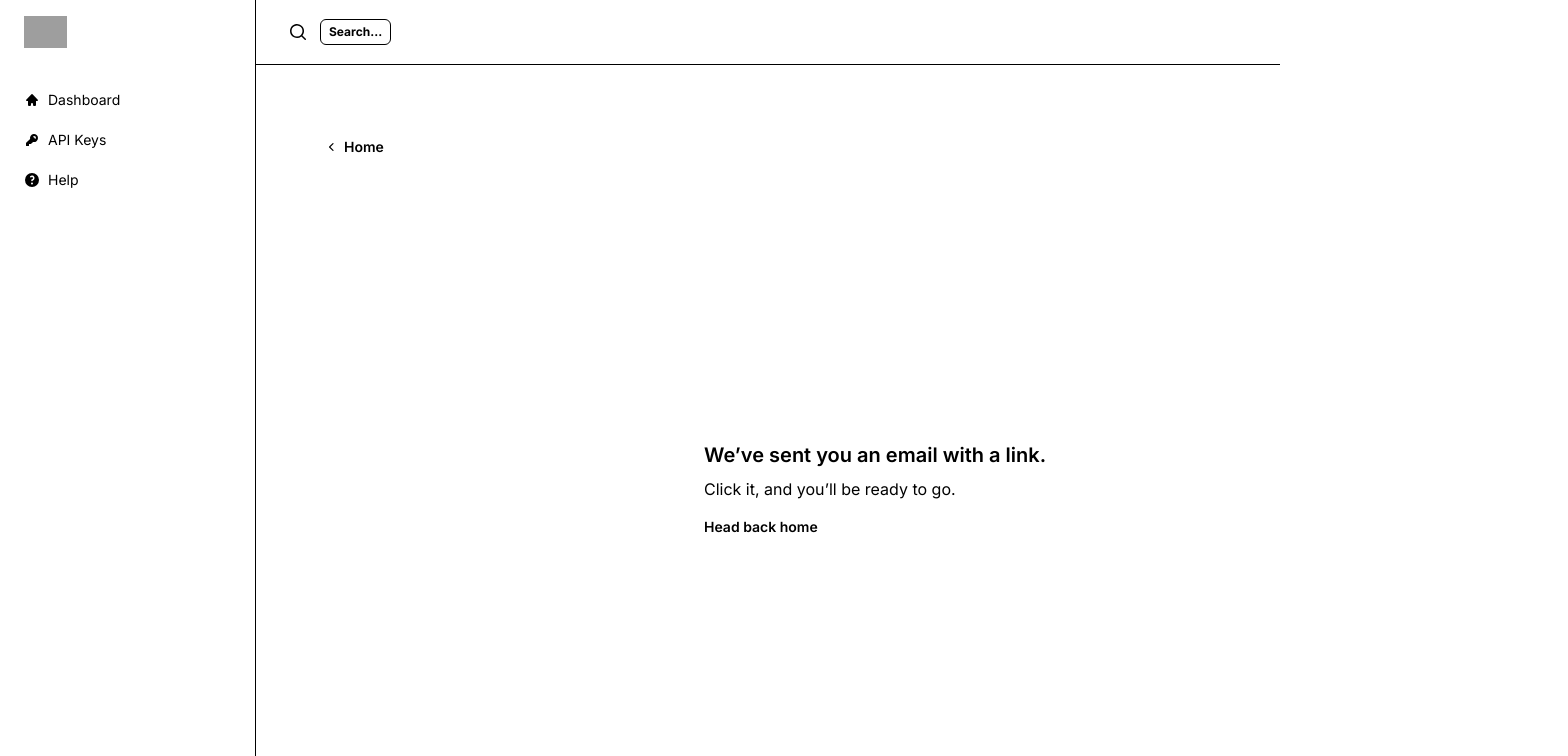
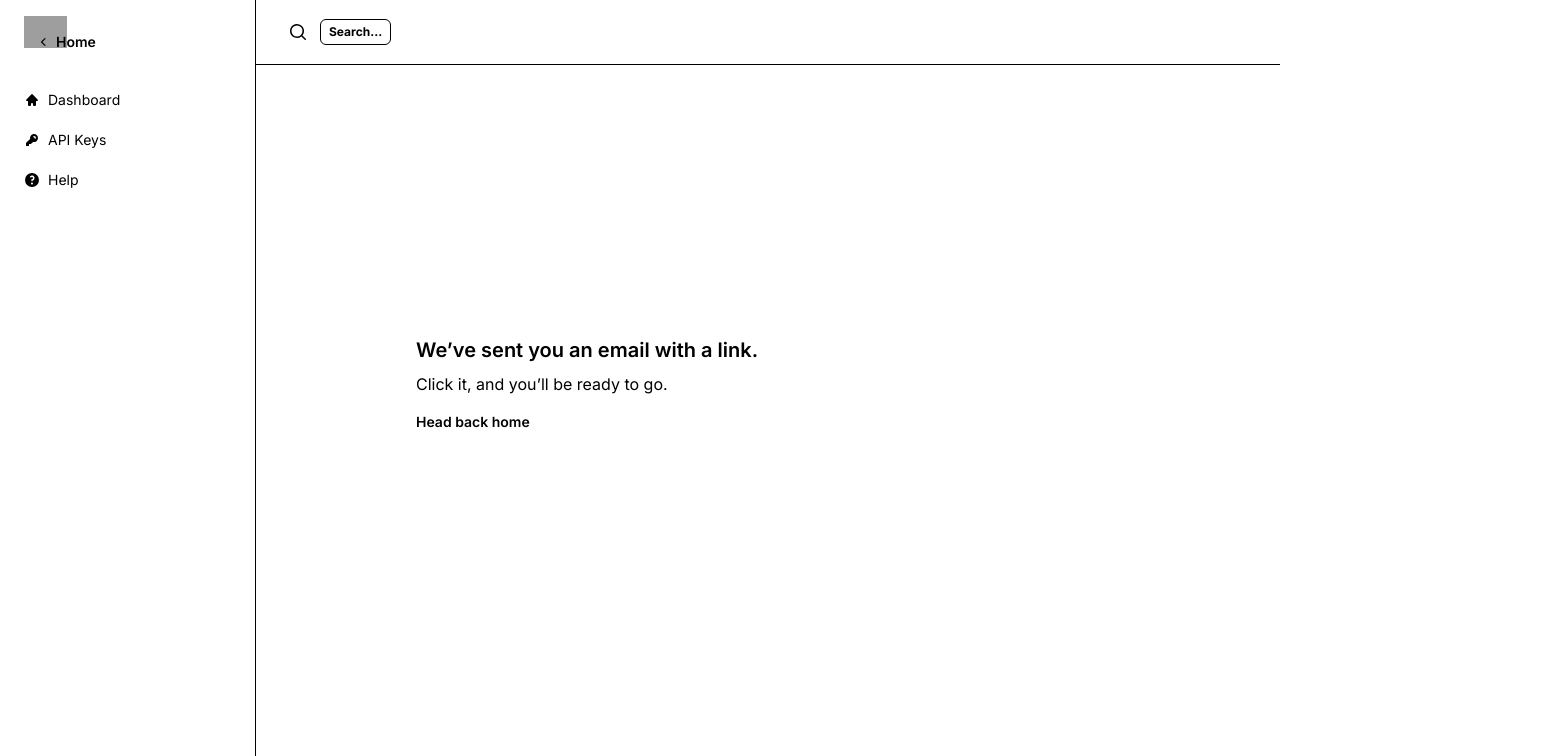
Before and after one commit to osmankalyoncu2/next-app-template, a Next.js app: page /verify in a window 1280 px wide. Shown: the top 756 px of the page, 1568 px wide, since content can reach past the window. Built offline with nearby package versions, Linux system fonts and the light colour scheme; grey boxes are pictures that could not be loaded.

Commit message:
Page bug fix

```diff
--- a/src/app/verify/page.js
+++ b/src/app/verify/page.js
@@ -9,7 +9,7 @@ import {
 export default function VerifyEmail() {
 	return (
 		<main
-			className="bg-primary-950 h-screen w-screen relative"
+			className="bg-primary-950 h-screen w-screen absolute top-0 left-0 z-50"
 		>
 			<div
 				className="absolute top-6 left-6 bg-primary-950"
```
